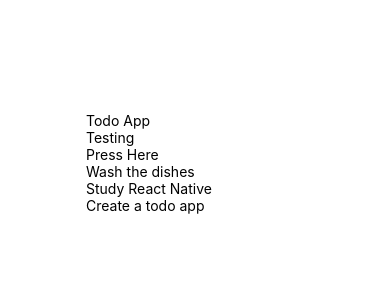
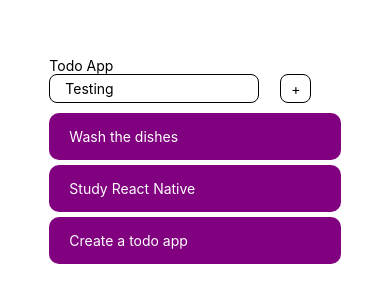
Before and after one commit to vinilsilv/react-native-study, a React Native app in the folder firstExpoProject/: screen / in a window 390 px wide. Shown: the part 259-562 px from the top of the page. Built offline with nearby package versions, Linux system fonts and the light colour scheme.

Commit message:
[furst project]: Adding option to delete todo on press

```diff
--- a/firstExpoProject/components/TodoApp.js
+++ b/firstExpoProject/components/TodoApp.js
@@ -1,5 +1,5 @@
 import React from "react";
-import { Text, TextInput, TouchableOpacity, View } from "react-native";
+import { StyleSheet, Text, TextInput, TouchableOpacity, View } from "react-native";
 import Title from "./Title";
 import { TodoList } from "./TodoList";
 
@@ -19,20 +19,26 @@ export class TodoApp extends React.Component {
 
   handleTextInput = (text) => this.setState({ text })
 
-  addTodo = async () => {
+  addTodo = () => {
     const text = this.state.text.replaceAll(' ', '')
-    if(text === '')
+    if (text === '')
       return
 
     this.setState(state => ({
       todos: [
-        ...state.todos,
-        state.text
+        state.text,
+        ...state.todos
       ]
     }))
 
     this.setState({ text: '' })
     console.log(this.state.todos)
+  }
+
+  deleteTodo = (index) => {
+    const todos = this.state.todos
+    todos.splice(index, 1)
+    this.setState({ todos })
   }
 
   render() {
@@ -41,17 +47,46 @@ export class TodoApp extends React.Component {
     return (
       <View>
         <Title text={"Todo App"} />
-        <View>
+        <View style={styles.inputContainer}>
           <TextInput
+            style={styles.input}
             onChangeText={this.handleTextInput}
             value={text}
           />
-          <TouchableOpacity onPress={() => this.addTodo()}>
-            <Text>Press Here</Text>
+          <TouchableOpacity style={styles.addButton} onPress={() => this.addTodo()}>
+            <Text>+</Text>
           </TouchableOpacity>
         </View>
-        <TodoList todos={todos} />
+        <TodoList todos={todos} deleteTodo={this.deleteTodo} />
       </View>
     )
   }
 }
+
+const styles = StyleSheet.create({
+  inputContainer: {
+    display: 'flex',
+    flexDirection: 'row',
+    alignItems: 'center',
+    marginBottom: 10,
+    width: '100%',
+    justifyContent: 'space-between',
+    maxWidth: '90%'
+  },
+  input: {
+    borderWidth: 1,
+    borderStyle: 'solid',
+    borderRadius: 8,
+    marginRight: 10,
+    paddingHorizontal: 15,
+    paddingVertical: 5,
+    width: '80%'
+  },
+  addButton: {
+    borderWidth: 1,
+    borderStyle: 'solid',
+    paddingVertical: 5,
+    paddingHorizontal: 10,
+    borderRadius: 8
+  }
+})
--- a/firstExpoProject/components/TodoList.js
+++ b/firstExpoProject/components/TodoList.js
@@ -1,5 +1,5 @@
 import React from "react";
-import { Text } from "react-native";
+import { StyleSheet, Text, View } from "react-native";
 
 export class TodoList extends React.Component {
   constructor(props) {
@@ -7,9 +7,17 @@ export class TodoList extends React.Component {
 
   }
 
+  deleteTodo = () => {
+    console.log(';hello')
+  }
+
   getTodos = (todos) =>
     todos.map((todo, i) => {
-      return <Text key={i}>{todo}</Text>
+      return (
+        <View style={styles.todoItem}>
+          <Text style={styles.todoText} onPress={() => this.props.deleteTodo(i)} key={i}>{todo}</Text>
+        </View>
+      )
     })
 
 
@@ -19,3 +27,16 @@ export class TodoList extends React.Component {
     )
   }
 }
+
+const styles = StyleSheet.create({
+  todoItem: {
+    paddingVertical: 15,
+    paddingHorizontal: 20,
+    backgroundColor: 'purple',
+    marginBottom: 5,
+    borderRadius: 10
+  },
+  todoText: {
+    color: '#fff'
+  }
+})
```
